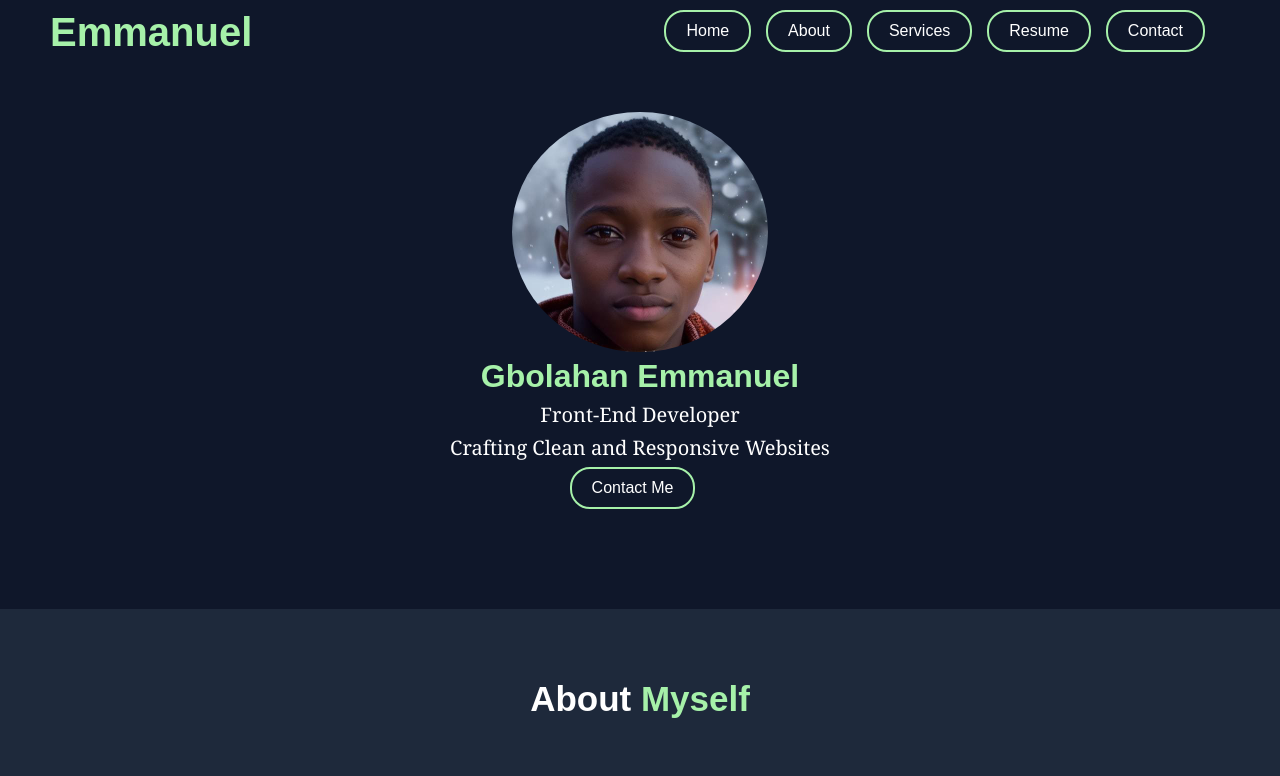
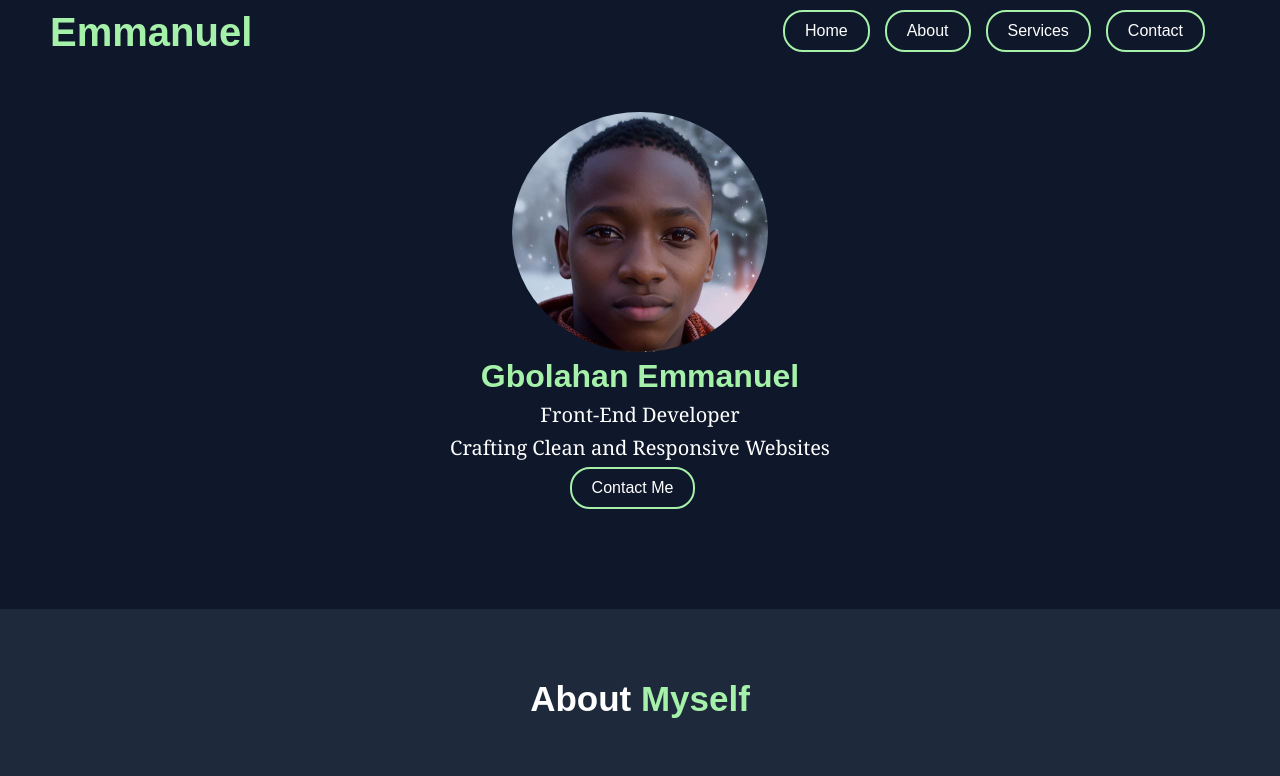
Before and after one commit to E-MANDev001/My_Portfolio, a plain HTML site: page index.html in a window 1280 px wide. Shown: the top 776 px of the page. Drawn offline with Linux system fonts and the light colour scheme.

Commit message:
Updated portfolio and added README file

```diff
--- a/index.html
+++ b/index.html
@@ -16,7 +16,6 @@
                     <a href="#home">Home</a>
                     <a href="#about-me">About</a>
                     <a href="#services">Services</a>
-                    <a href="#">Resume</a>
                     <a href="#contact">Contact</a>
                 </nav>
             </div>
```
Also changed, not shown: 1 other file.
